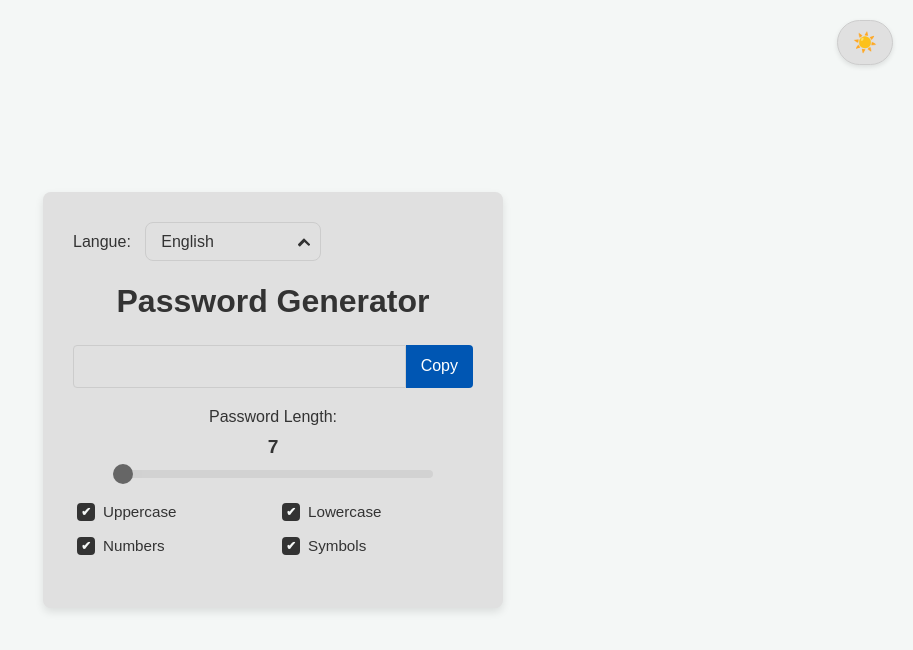
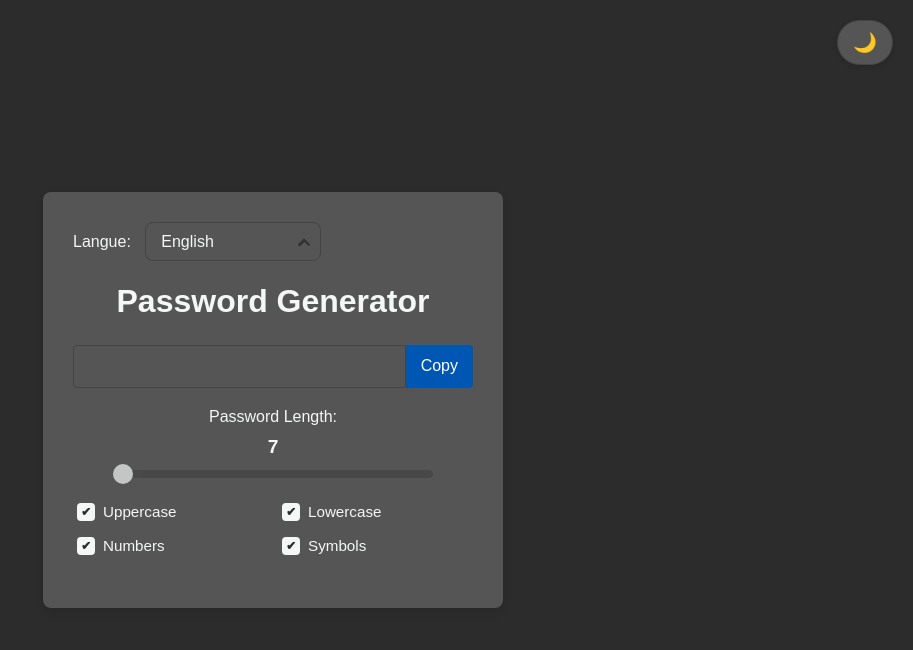
Before and after one commit to SpeederSpeederSpeder/Yet_Another_Password_Generator_Mobile, a plain HTML site: page index.html in a window 1280 px wide. Shown: the whole page, without its empty margins (367-1280 px from the left). Drawn offline with Linux system fonts and the light colour scheme; no server answers.

Commit message:
Refactor: Improve theme switching logic and styling
This commit refactors the theme switching functionality to use a more robust and maintainable approach.

Changes include:
- **CSS:**
    - Renamed `[data-theme='dark']` selectors to `[data-theme='light']` in `style.css` to correctly apply light theme styles.
    - Updated the SVG background image for the language selector in `style.css` for the light theme.
    - Introduced new CSS variables for light and dark themes in `theme-switcher.css` to centralize color definitions.
    - Defined specific styles for `[data-theme='dark']` and `[data-theme='light']` in `theme-switcher.css` to manage theme-specific visual properties.
- **JavaScript:**
    - Modified `theme-switcher.js` to toggle the `data-theme` attribute on the `document.documentElement` (html tag) instead of the `body` for broader theme application.
    - Updated the `updateTheme` function to correctly set the `data-theme` attribute based on the current theme state.
    - Ensured the theme is correctly initialized on page load by checking `localStorage`.

This refactoring provides a more consistent and scalable way to manage the application's themes.

```diff
--- a/theme-switcher.css
+++ b/theme-switcher.css
@@ -1,19 +1,19 @@
 :root {
-    --background-color-light: #f4f7f6;
-    --text-color-light: #333;
-    --button-bg-light: #e0e0e0;
-    --button-text-light: #333;
-    --button-hover-light: #d0d0d0;
-    --border-color-light: #ccc;
+    --background-color-light: #2c2c2c; /* Fond sombre par défaut */
+    --text-color-light: #f4f7f6; /* Texte clair par défaut */
+    --button-bg-light: #555;
+    --button-text-light: #f4f7f6;
+    --button-hover-light: #666;
+    --border-color-light: #444;
 }
 
-[data-theme='dark'] {
-    --background-color-dark: #2c2c2c;
-    --text-color-dark: #f4f7f6;
-    --button-bg-dark: #555;
-    --button-text-dark: #f4f7f6;
-    --button-hover-dark: #666;
-    --border-color-dark: #444;
+[data-theme='light'] { /* Nouveau thème clair */
+    --background-color-dark: #f4f7f6;
+    --text-color-dark: #333;
+    --button-bg-dark: #e0e0e0;
+    --button-text-dark: #333;
+    --button-hover-dark: #d0d0d0;
+    --border-color-dark: #ccc;
 }
 
 body {
@@ -22,7 +22,7 @@ body {
     transition: background-color 0.3s ease, color 0.3s ease;
 }
 
-[data-theme='dark'] body {
+[data-theme='light'] body {
     background-color: var(--background-color-dark);
     color: var(--text-color-dark);
 }
@@ -51,29 +51,27 @@ body {
     background-color: var(--button-hover-light);
 }
 
-[data-theme='dark'] #theme-toggle {
+[data-theme='light'] #theme-toggle {
     background-color: var(--button-bg-dark);
     color: var(--button-text-dark);
     border-color: var(--border-color-dark);
 }
 
-[data-theme='dark'] #theme-toggle:hover {
+[data-theme='light'] #theme-toggle:hover {
     background-color: var(--button-hover-dark);
 }
 
 #theme-toggle .icon-light,
 #theme-toggle .icon-dark {
-    display: none;
+    display: none; /* Masquer les deux par défaut */
 }
 
-#theme-toggle .icon-light {
+/* En mode sombre (par défaut), afficher l'icône de la lune */
+#theme-toggle.dark-mode .icon-dark {
     display: inline-block;
 }
 
-#theme-toggle.dark-mode .icon-light {
-    display: none;
-}
-
-#theme-toggle.dark-mode .icon-dark {
+/* En mode clair, afficher l'icône du soleil */
+#theme-toggle.light-mode .icon-light {
     display: inline-block;
 }
--- a/theme-switcher.js
+++ b/theme-switcher.js
@@ -14,16 +14,16 @@ document.addEventListener('DOMContentLoaded', () => {
         document.body.prepend(themeToggleButton);
     }
 
-    const currentTheme = localStorage.getItem('theme') || 'light';
+    const currentTheme = localStorage.getItem('theme') || 'dark'; // Thème par défaut est sombre
     document.documentElement.setAttribute('data-theme', currentTheme);
     updateToggleButton(currentTheme);
 
     themeToggleButton.addEventListener('click', () => {
         let theme = document.documentElement.getAttribute('data-theme');
-        if (theme === 'dark') {
+        if (theme === 'light') { // Si le thème actuel est clair, passer au sombre
+            theme = 'dark';
+        } else { // Sinon, passer au clair
             theme = 'light';
-        } else {
-            theme = 'dark';
         }
         document.documentElement.setAttribute('data-theme', theme);
         localStorage.setItem('theme', theme);
@@ -31,10 +31,12 @@ document.addEventListener('DOMContentLoaded', () => {
     });
 
     function updateToggleButton(theme) {
-        if (theme === 'dark') {
+        if (theme === 'light') { // Si le thème est clair, ajouter la classe 'light-mode'
+            themeToggleButton.classList.add('light-mode');
+            themeToggleButton.classList.remove('dark-mode');
+        } else { // Sinon, ajouter la classe 'dark-mode'
             themeToggleButton.classList.add('dark-mode');
-        } else {
-            themeToggleButton.classList.remove('dark-mode');
+            themeToggleButton.classList.remove('light-mode');
         }
     }
 });
```
Also changed, not shown: style.css (+14 -14 lines).
